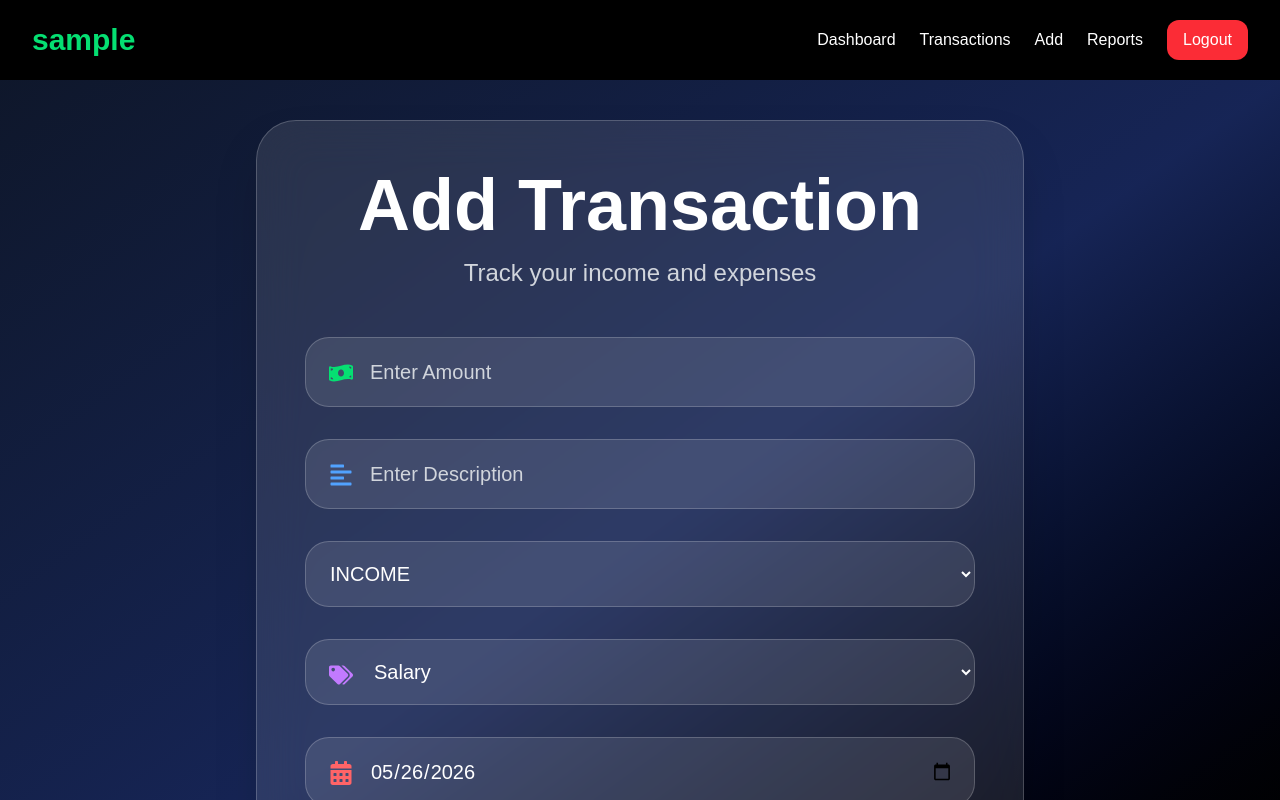
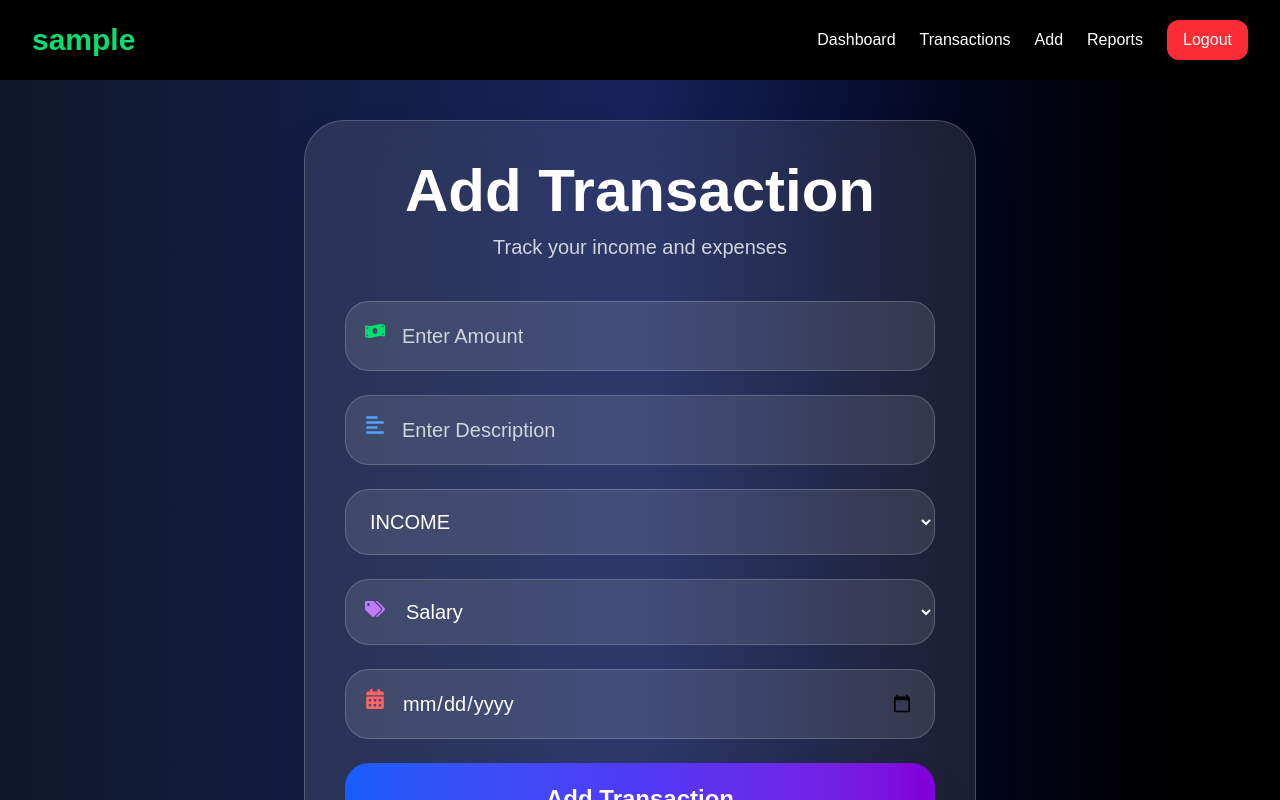
Before and after one commit to Gauranggupta01/finance-manager, a React (Vite) app in the folder finance-manager-frontend/: page /add in a window 1280 px wide. Shown: the top 800 px of the page. Built offline with nearby package versions, Linux system fonts and the light colour scheme; sample sign-in values are in the browser's storage.

Commit message:
update transaction 9th

```diff
--- a/finance-manager-frontend/src/pages/AddTransaction.jsx
+++ b/finance-manager-frontend/src/pages/AddTransaction.jsx
@@ -1,29 +1,22 @@
-import { useState } from "react";
+import { useEffect, useState } from "react";
+
+import API from "../services/api";
 
 import { useNavigate } from "react-router-dom";
-
-import API from "../services/api";
 
 import {
   FaMoneyBillWave,
   FaAlignLeft,
+  FaTags,
   FaCalendarAlt,
-  FaTags,
 } from "react-icons/fa";
 
 function AddTransaction() {
 
   const navigate = useNavigate();
 
-  const today = new Date();
-
-  today.setMinutes(
-    today.getMinutes() -
-    today.getTimezoneOffset()
-  );
-
-  const maxDate =
-    today.toISOString().split("T")[0];
+  const username =
+    localStorage.getItem("username");
 
   const [loading, setLoading] =
     useState(false);
@@ -39,10 +32,10 @@ function AddTransaction() {
 
       category: "Salary",
 
-      date: maxDate,
+      date: "",
+
+      username: username,
     });
-
-  // STATIC CATEGORIES
 
   const categories = {
 
@@ -57,6 +50,8 @@ function AddTransaction() {
       "Investment",
 
       "Bonus",
+
+      "Other Income",
     ],
 
     EXPENSE: [
@@ -65,89 +60,68 @@ function AddTransaction() {
 
       "Rent",
 
-      "Transportation",
+      "Transport",
+
+      "Shopping",
+
+      "Healthcare",
 
       "Entertainment",
 
-      "Healthcare",
+      "Bills",
 
-      "Utilities",
-
-      "Shopping",
+      "Other Expense",
     ],
   };
 
-  // HANDLE INPUT
+  useEffect(() => {
+
+    setFormData((prev) => ({
+
+      ...prev,
+
+      category:
+        categories[
+          prev.type
+        ][0],
+    }));
+
+  }, [formData.type]);
 
   const handleChange = (e) => {
-
-    const { name, value } =
-      e.target;
-
-    // TYPE CHANGE
-
-    if (name === "type") {
-
-      setFormData({
-
-        ...formData,
-
-        type: value,
-
-        category:
-          categories[value][0],
-      });
-
-      return;
-    }
 
     setFormData({
 
       ...formData,
 
-      [name]: value,
+      [e.target.name]:
+        e.target.value,
     });
   };
-
-  // SUBMIT FORM
 
   const handleSubmit = async (e) => {
 
     e.preventDefault();
 
+    setLoading(true);
+
     try {
 
-      setLoading(true);
-
-      const username =
-        localStorage.getItem(
-          "username"
-        );
-
-      if (!username) {
-
-        alert(
-          "Please Login Again"
-        );
-
-        navigate("/login");
-
-        return;
-      }
-
-      const transactionData = {
+      const payload = {
 
         amount:
-          Number(formData.amount),
+          Number(
+            formData.amount
+          ),
 
         description:
           formData.description,
 
+        type:
+          formData.type,
+
         category:
           formData.category,
-
-        type:
-          formData.type,
 
         date:
           formData.date,
@@ -157,8 +131,8 @@ function AddTransaction() {
       };
 
       console.log(
-        "SENDING:",
-        transactionData
+        "Sending Data:",
+        payload
       );
 
       const response =
@@ -166,11 +140,11 @@ function AddTransaction() {
 
           "/transactions",
 
-          transactionData
+          payload
         );
 
       console.log(
-        "SUCCESS:",
+        "Response:",
         response.data
       );
 
@@ -178,45 +152,15 @@ function AddTransaction() {
         "Transaction Added Successfully"
       );
 
-      // RESET FORM
-
-      setFormData({
-
-        amount: "",
-
-        description: "",
-
-        type: "INCOME",
-
-        category: "Salary",
-
-        date: maxDate,
-      });
-
-      // REDIRECT
-
       navigate("/transactions");
 
     } catch (error) {
 
       console.log(error);
 
-      if (error.response) {
-
-        console.log(
-          error.response.data
-        );
-
-        alert(
-          "Backend Error"
-        );
-
-      } else {
-
-        alert(
-          "Failed To Add Transaction"
-        );
-      }
+      alert(
+        "Failed To Add Transaction"
+      );
 
     } finally {
 
@@ -224,23 +168,28 @@ function AddTransaction() {
     }
   };
 
+  const maxDate =
+    new Date()
+      .toISOString()
+      .split("T")[0];
+
   return (
 
-    <div className="min-h-screen bg-gradient-to-br from-slate-900 via-blue-950 to-black flex justify-center items-center p-4 md:p-10">
+    <div className="min-h-screen bg-gradient-to-r from-[#0f172a] via-[#16235c] to-black flex justify-center items-center px-4 py-10">
 
-      <div className="w-full max-w-3xl bg-white/10 backdrop-blur-xl border border-white/20 rounded-[40px] shadow-2xl p-6 md:p-12">
+      <div className="w-full max-w-2xl bg-white/10 backdrop-blur-xl border border-white/20 shadow-2xl rounded-[40px] p-8 md:p-10">
 
         {/* HEADER */}
 
-        <div className="text-center mb-12">
+        <div className="text-center mb-10">
 
-          <h1 className="text-5xl md:text-7xl font-extrabold text-white mb-4">
+          <h1 className="text-5xl md:text-6xl font-extrabold text-white mb-3">
 
             Add Transaction
 
           </h1>
 
-          <p className="text-gray-300 text-lg md:text-2xl">
+          <p className="text-gray-300 text-xl">
 
             Track your income and expenses
 
@@ -252,7 +201,7 @@ function AddTransaction() {
 
         <form
           onSubmit={handleSubmit}
-          className="space-y-8"
+          className="space-y-6"
         >
 
           {/* AMOUNT */}
@@ -260,7 +209,7 @@ function AddTransaction() {
           <div className="relative">
 
             <FaMoneyBillWave
-              className="absolute left-6 top-6 text-green-400 text-2xl"
+              className="absolute left-5 top-5 text-green-400 text-xl"
             />
 
             <input
@@ -269,7 +218,7 @@ function AddTransaction() {
               placeholder="Enter Amount"
               value={formData.amount}
               onChange={handleChange}
-              className="w-full pl-16 p-5 rounded-3xl bg-white/10 border border-white/20 text-white placeholder-gray-300 focus:outline-none focus:ring-4 focus:ring-green-400 text-xl"
+              className="w-full pl-14 p-5 rounded-3xl bg-white/10 border border-white/20 text-white placeholder-gray-300 focus:outline-none focus:ring-4 focus:ring-green-400 text-xl"
               required
             />
 
@@ -280,7 +229,7 @@ function AddTransaction() {
           <div className="relative">
 
             <FaAlignLeft
-              className="absolute left-6 top-6 text-blue-400 text-2xl"
+              className="absolute left-5 top-5 text-blue-400 text-xl"
             />
 
             <input
@@ -289,7 +238,7 @@ function AddTransaction() {
               placeholder="Enter Description"
               value={formData.description}
               onChange={handleChange}
-              className="w-full pl-16 p-5 rounded-3xl bg-white/10 border border-white/20 text-white placeholder-gray-300 focus:outline-none focus:ring-4 focus:ring-blue-400 text-xl"
+              className="w-full pl-14 p-5 rounded-3xl bg-white/10 border border-white/20 text-white placeholder-gray-300 focus:outline-none focus:ring-4 focus:ring-blue-400 text-xl"
               required
             />
 
@@ -329,14 +278,14 @@ function AddTransaction() {
           <div className="relative">
 
             <FaTags
-              className="absolute left-6 top-6 text-purple-400 text-2xl z-10"
+              className="absolute left-5 top-5 text-purple-400 text-xl z-10"
             />
 
             <select
               name="category"
               value={formData.category}
               onChange={handleChange}
-              className="w-full pl-16 p-5 rounded-3xl bg-white/10 border border-white/20 text-white focus:outline-none focus:ring-4 focus:ring-purple-400 text-xl"
+              className="w-full pl-14 p-5 rounded-3xl bg-white/10 border border-white/20 text-white focus:outline-none focus:ring-4 focus:ring-purple-400 text-xl"
             >
 
               {
@@ -344,7 +293,10 @@ function AddTransaction() {
                 categories[
                   formData.type
                 ].map(
-                  (category, index) => (
+                  (
+                    category,
+                    index
+                  ) => (
 
                     <option
                       key={index}
@@ -368,7 +320,7 @@ function AddTransaction() {
           <div className="relative">
 
             <FaCalendarAlt
-              className="absolute left-6 top-6 text-red-400 text-2xl"
+              className="absolute left-5 top-5 text-red-400 text-xl"
             />
 
             <input
@@ -377,7 +329,7 @@ function AddTransaction() {
               value={formData.date}
               onChange={handleChange}
               max={maxDate}
-              className="w-full pl-16 p-5 rounded-3xl bg-white/10 border border-white/20 text-white focus:outline-none focus:ring-4 focus:ring-red-400 text-xl"
+              className="w-full pl-14 p-5 rounded-3xl bg-white/10 border border-white/20 text-white focus:outline-none focus:ring-4 focus:ring-red-400 text-xl"
               required
             />
 
@@ -392,6 +344,7 @@ function AddTransaction() {
           >
 
             {
+
               loading
                 ? "Adding Transaction..."
                 : "Add Transaction"
```
